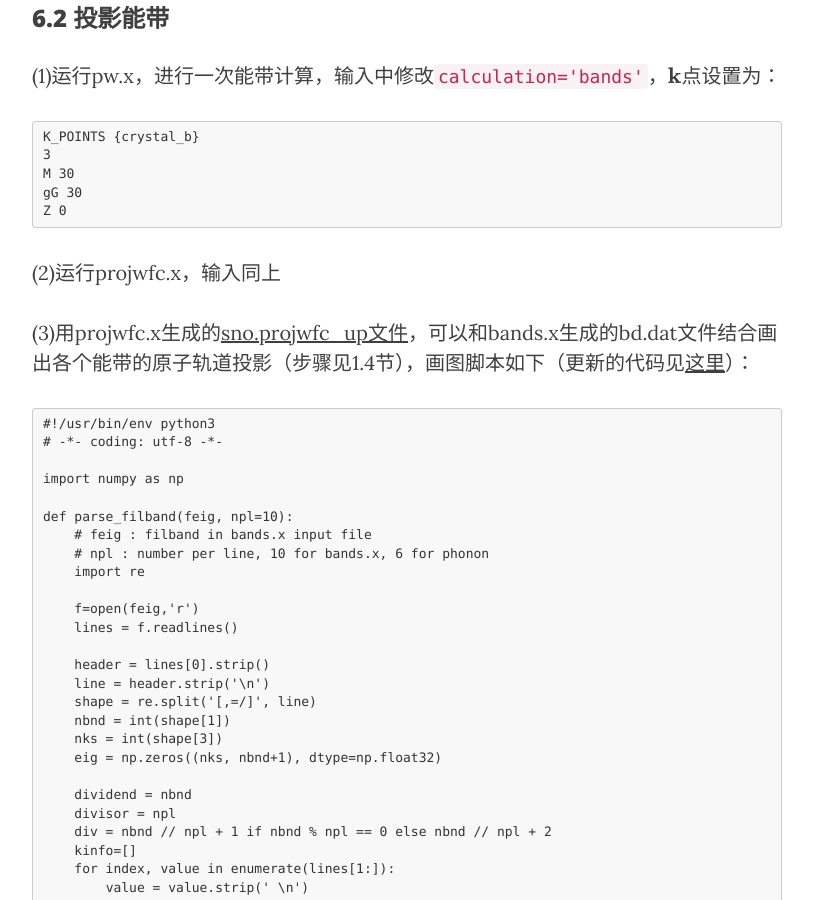
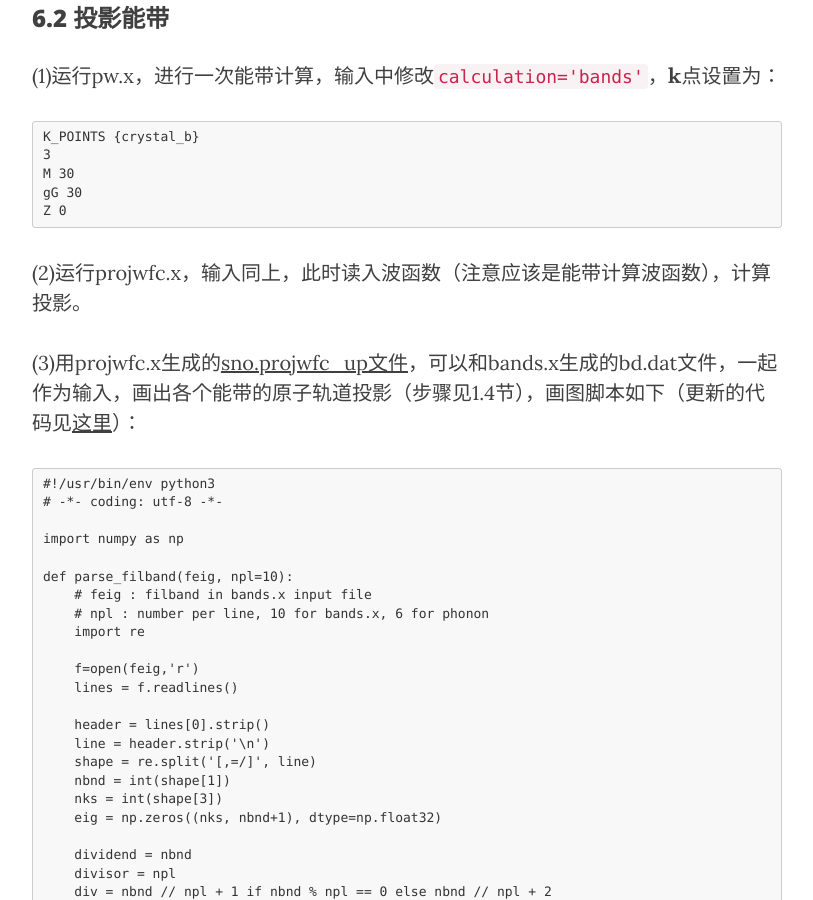
Before and after one commit to yyyu200/DFTbook, a Jekyll site: the page built from _posts/2019-04-01-HandsOn.md, in a window 1280 px wide and 900 px high, scrolled down 58412 px. Shown: the whole window, without its empty margins (233-1046 px from the left). Built offline with Jekyll 4.4.1, drawn with Linux system fonts in a browser that asks for light colours; nearby versions of some CDN libraries; formulas are drawn with MathJax 3; comment, search, counter and statistics services are not loaded.

Commit message:
modify at tx

````diff
--- a/_posts/2019-04-01-HandsOn.md
+++ b/_posts/2019-04-01-HandsOn.md
@@ -1924,9 +1924,9 @@ gG 30
 Z 0
 ```
 
-(2)运行projwfc.x，输入同上
-
-(3)用projwfc.x生成的[sno.projwfc_up文件](../../../../../img/snoproj.tar.gz)，可以和bands.x生成的bd.dat文件结合画出各个能带的原子轨道投影（步骤见1.4节），画图脚本如下（更新的代码见[这里](https://github.com/yyyu200/QEbandplot/)）：
+(2)运行projwfc.x，输入同上，此时读入波函数（注意应该是能带计算波函数），计算投影。
+
+(3)用projwfc.x生成的[sno.projwfc_up文件](../../../../../img/snoproj.tar.gz)，可以和bands.x生成的bd.dat文件，一起作为输入，画出各个能带的原子轨道投影（步骤见1.4节），画图脚本如下（更新的代码见[这里](https://github.com/yyyu200/QEbandplot/)）：
 
 ```python
 #!/usr/bin/env python3
````
